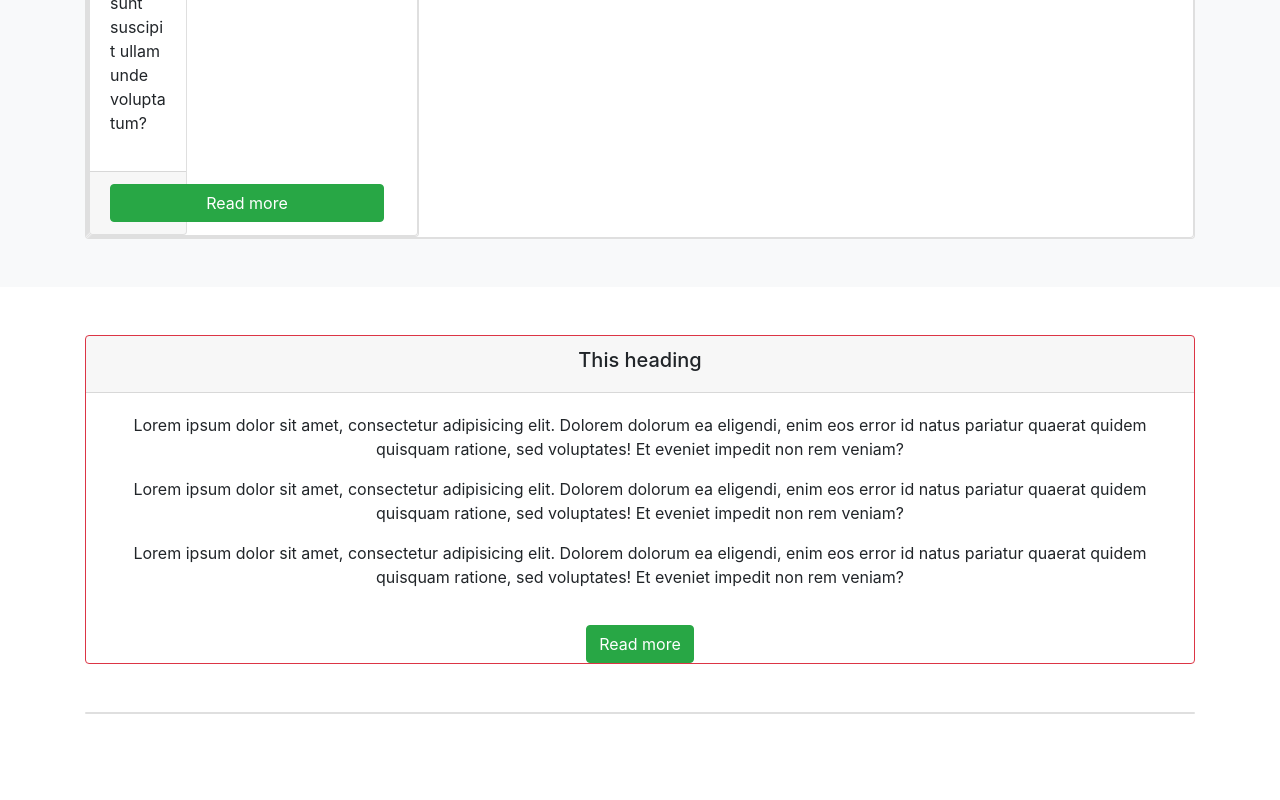
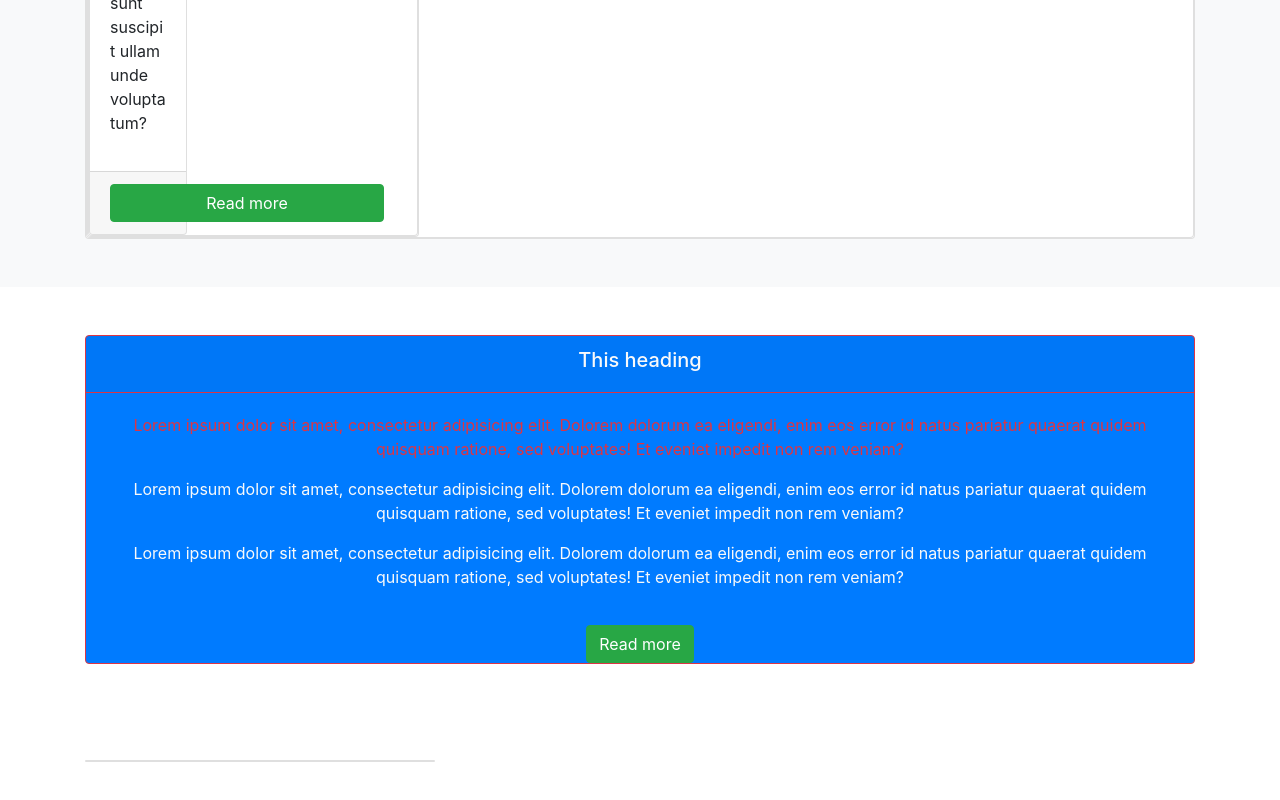
Before and after one commit to iqbalmunna7/BITM-PROJECT, a plain HTML site: page day 9/index.html in a window 1280 px wide. Shown: the part 4253-5053 px from the top of the page. Before the commit the page ends 4967 px from the top, so only its background shows below. Drawn offline with Linux system fonts and the light colour scheme.

Commit message:
BITM-PROJECT folder  upload

```diff
--- a/day 9/index.html
+++ b/day 9/index.html
@@ -86,6 +86,7 @@
         </div>
     </div>
 </section>
+
 <section class="py-5 bg-light">
     <div class="container">
         <div class="row">
@@ -140,12 +141,13 @@
     <div class="container">
         <div class="row">
             <div class="col-12">
-                <div class="card text-center border-danger">
-                    <div class="card-header">
+                <div class="card text-center border-danger  text-light bg-primary">
+                    <div class="card-header border-danger">
                         <h5>This heading</h5>
                     </div>
+
                     <div class="card-body">
-                        <p class="">Lorem ipsum dolor sit amet, consectetur adipisicing elit. Dolorem dolorum ea eligendi, enim eos error id natus pariatur quaerat quidem quisquam ratione, sed voluptates! Et eveniet impedit non rem veniam?</p>
+                        <p class="text-danger">Lorem ipsum dolor sit amet, consectetur adipisicing elit. Dolorem dolorum ea eligendi, enim eos error id natus pariatur quaerat quidem quisquam ratione, sed voluptates! Et eveniet impedit non rem veniam?</p>
                         <p class="">Lorem ipsum dolor sit amet, consectetur adipisicing elit. Dolorem dolorum ea eligendi, enim eos error id natus pariatur quaerat quidem quisquam ratione, sed voluptates! Et eveniet impedit non rem veniam?</p>
                         <p class="">Lorem ipsum dolor sit amet, consectetur adipisicing elit. Dolorem dolorum ea eligendi, enim eos error id natus pariatur quaerat quidem quisquam ratione, sed voluptates! Et eveniet impedit non rem veniam?</p>
                     </div>
@@ -158,16 +160,19 @@
     </div>
 </section>
 
-<section>
+<section class="py-5">
     <div class="container">
         <div class="row">
-            <div class="col-12">
+            <div class="col-md-4">
                 <div class="card">
                 </div>
             </div>
         </div>
     </div>
 </section>
+
+
+
 <script src="js/jquery-3.6.0.min.js"></script>
 <script src="js/bootstrap.bundle.js"></script>
 </body>
```
